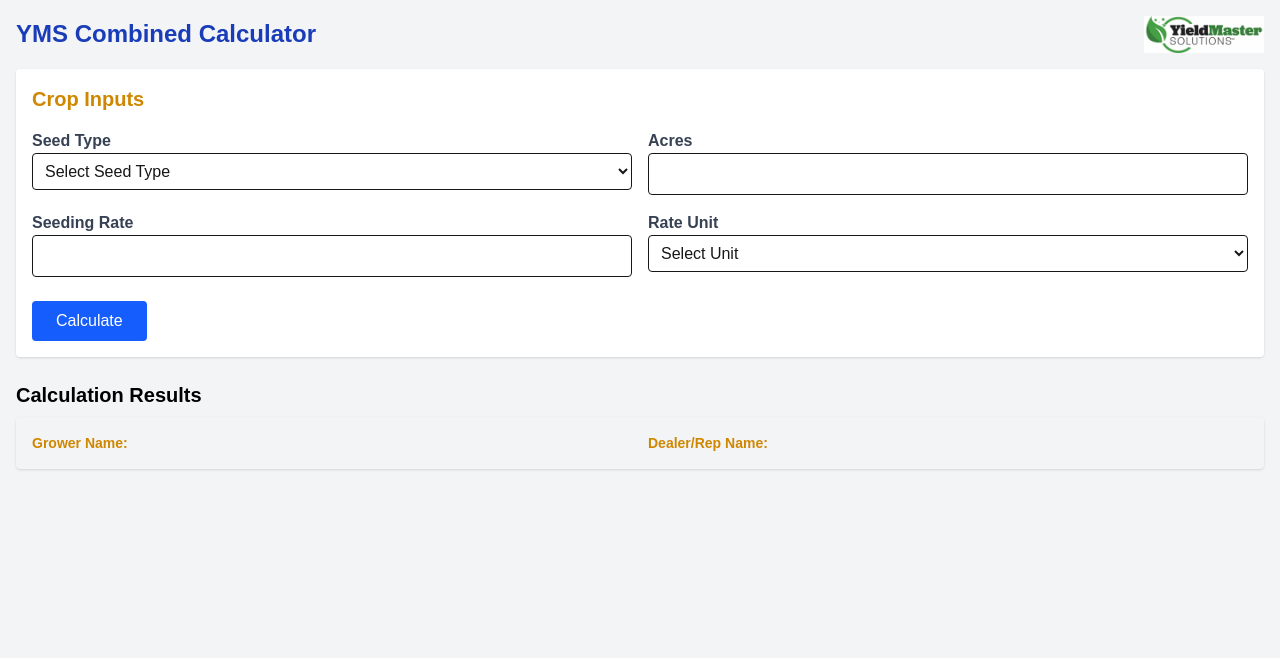
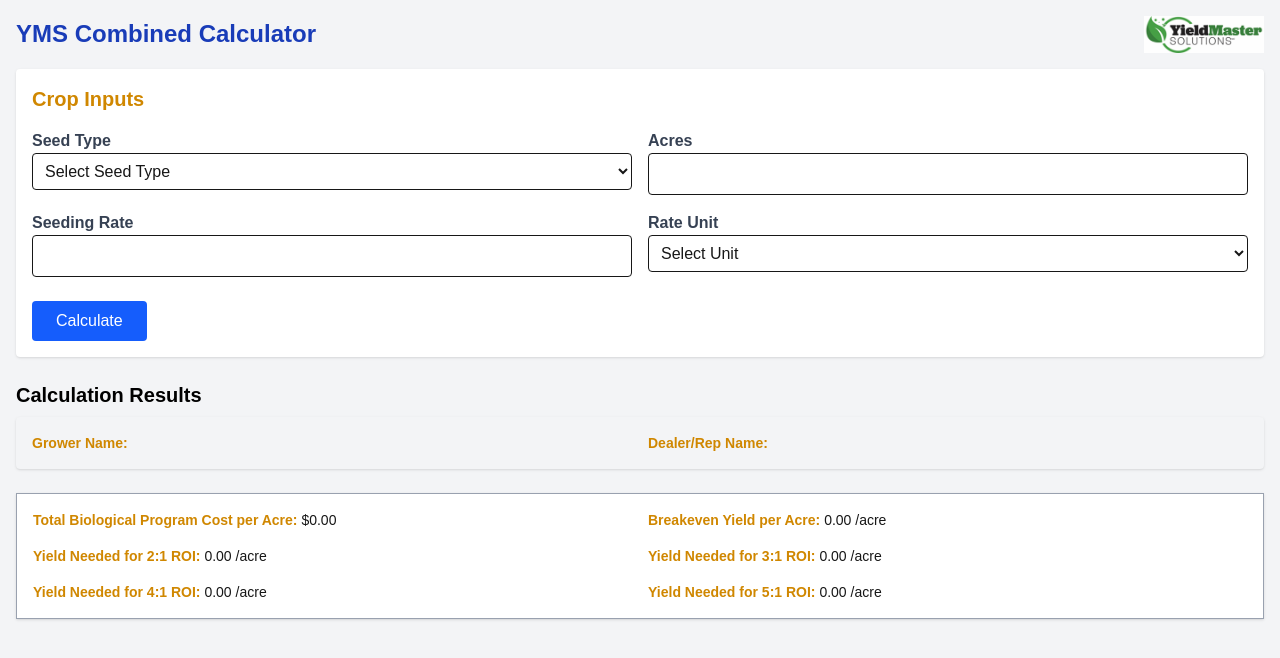
Before and after one commit to YieldMasterSolutions/yms_combined_calculator, a Next.js app: page /yms_combined_calculator/ in a window 1280 px wide. Shown: the top 658 px of the page. Built offline with nearby package versions, Linux system fonts and the light colour scheme.

Commit message:
Clean ResultsDisplay.tsx: remove outdated fields from seed treatment display

```diff
--- a/src/components/ResultsDisplay.tsx
+++ b/src/components/ResultsDisplay.tsx
@@ -41,18 +41,14 @@ const ResultsDisplay: React.FC<ResultsDisplayProps> = ({
         <div key={index} className="mt-6 border border-gray-400 p-4 bg-white shadow">
           <h3 className="text-md font-bold text-blue-700 mb-2">{res.productName} ({res.applicationMethod})</h3>
           <div className="grid grid-cols-2 gap-4 text-sm">
-            <div><span className="font-semibold text-yellow-600">Total Seeds to Treat:</span> {formatNumber(res.totalSeeds)}</div>
-            <div><span className="font-semibold text-yellow-600">Total Weight of Seeds:</span> {formatNumber(res.totalWeight)} lbs</div>
-            <div><span className="font-semibold text-yellow-600">Total Seed Units:</span> {formatNumber(res.totalUnits)}</div>
-            <div><span className="font-semibold text-yellow-600">Seeds per Unit:</span> {formatNumber(res.seedsPerUnit)}</div>
             <div><span className="font-semibold text-yellow-600">Application Rate:</span> {res.applicationRate} {res.rateUnit}</div>
             <div><span className="font-semibold text-yellow-600">Total Product Needed:</span> {formatNumber(res.totalProductNeeded)}</div>
             <div><span className="font-semibold text-yellow-600">Total Product Units to Order:</span> {res.totalProductUnits} – {res.productPackageString}</div>
             <div><span className="font-semibold text-yellow-600">Product Cost per Ounce:</span> ${formatNumber(res.productCostPerOz)}</div>
             <div><span className="font-semibold text-yellow-600">Total Cost to Grower (MSRP):</span> ${formatNumber(res.totalCostToGrower)}</div>
             <div><span className="font-semibold text-yellow-600">Total Discounted Cost to Grower:</span> ${formatNumber(res.totalDiscountedCostToGrower)}</div>
-            <div><span className="font-semibold text-yellow-600">Product Cost per Unit of Treated Seed:</span> ${formatNumber(res.productCostPerUnitSeed)}</div>
-            <div><span className="font-semibold text-yellow-600">Individual Cost of Seed Treatment per Acre:</span> ${formatNumber(res.individualCostPerAcre)}</div>
+            <div><span className="font-semibold text-yellow-600">Product Cost per Unit of Treated Seed:</span> ${formatNumber(res.costPerUnitSeed)}</div>
+            <div><span className="font-semibold text-yellow-600">Individual Cost of Seed Treatment per Acre:</span> ${formatNumber(res.costPerAcre)}</div>
           </div>
         </div>
       ))}
@@ -62,7 +58,7 @@ const ResultsDisplay: React.FC<ResultsDisplayProps> = ({
         <div key={index} className="mt-6 border border-gray-400 p-4 bg-white shadow">
           <h3 className="text-md font-bold text-blue-700 mb-2">{res.productName} ({res.applicationMethod})</h3>
           <div className="grid grid-cols-2 gap-4 text-sm">
-            <div><span className="font-semibold text-yellow-600">Application Rate:</span> {res.applicationRate} {res.rateUnit}</div>
+            <div><span className="font-semibold text-yellow-600">Application Rate:</span> {res.applicationRate}</div>
             <div><span className="font-semibold text-yellow-600">Total Product Needed:</span> {formatNumber(res.totalProductNeeded)}</div>
             <div><span className="font-semibold text-yellow-600">Total Product Units to Order:</span> {res.totalProductUnits} – {res.productPackageString}</div>
             <div><span className="font-semibold text-yellow-600">Product Cost per Ounce:</span> ${formatNumber(res.productCostPerOz)}</div>
@@ -74,18 +70,16 @@ const ResultsDisplay: React.FC<ResultsDisplayProps> = ({
       ))}
 
       {/* Program Cost + ROI */}
-      {roi && (
-        <div className="mt-6 border border-gray-400 p-4 bg-white shadow">
-          <div className="grid grid-cols-2 gap-4 text-sm">
-            <div><span className="font-semibold text-yellow-600">Total Biological Program Cost per Acre:</span> ${formatNumber(programCost)}</div>
-            <div><span className="font-semibold text-yellow-600">Breakeven Yield per Acre:</span> {formatNumber(roi.breakeven)} {cropPriceUnit}/acre</div>
-            <div><span className="font-semibold text-yellow-600">Yield Needed for 2:1 ROI:</span> {formatNumber(roi.roi2)} {cropPriceUnit}/acre</div>
-            <div><span className="font-semibold text-yellow-600">Yield Needed for 3:1 ROI:</span> {formatNumber(roi.roi3)} {cropPriceUnit}/acre</div>
-            <div><span className="font-semibold text-yellow-600">Yield Needed for 4:1 ROI:</span> {formatNumber(roi.roi4)} {cropPriceUnit}/acre</div>
-            <div><span className="font-semibold text-yellow-600">Yield Needed for 5:1 ROI:</span> {formatNumber(roi.roi5)} {cropPriceUnit}/acre</div>
-          </div>
+      <div className="mt-6 border border-gray-400 p-4 bg-white shadow">
+        <div className="grid grid-cols-2 gap-4 text-sm">
+          <div><span className="font-semibold text-yellow-600">Total Biological Program Cost per Acre:</span> ${formatNumber(programCost)}</div>
+          <div><span className="font-semibold text-yellow-600">Breakeven Yield per Acre:</span> {formatNumber(roi?.breakeven ?? 0)} {cropPriceUnit}/acre</div>
+          <div><span className="font-semibold text-yellow-600">Yield Needed for 2:1 ROI:</span> {formatNumber(roi?.roi2 ?? 0)} {cropPriceUnit}/acre</div>
+          <div><span className="font-semibold text-yellow-600">Yield Needed for 3:1 ROI:</span> {formatNumber(roi?.roi3 ?? 0)} {cropPriceUnit}/acre</div>
+          <div><span className="font-semibold text-yellow-600">Yield Needed for 4:1 ROI:</span> {formatNumber(roi?.roi4 ?? 0)} {cropPriceUnit}/acre</div>
+          <div><span className="font-semibold text-yellow-600">Yield Needed for 5:1 ROI:</span> {formatNumber(roi?.roi5 ?? 0)} {cropPriceUnit}/acre</div>
         </div>
-      )}
+      </div>
     </div>
   );
 };
```
